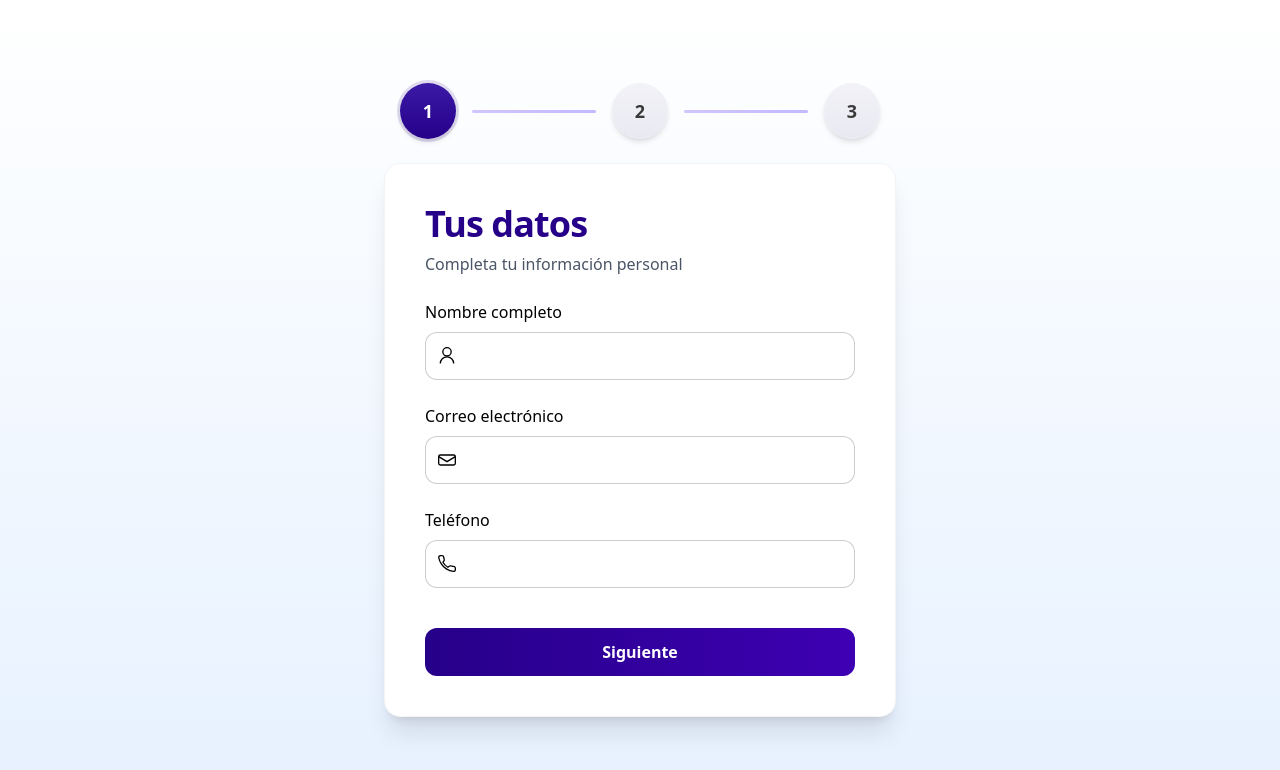
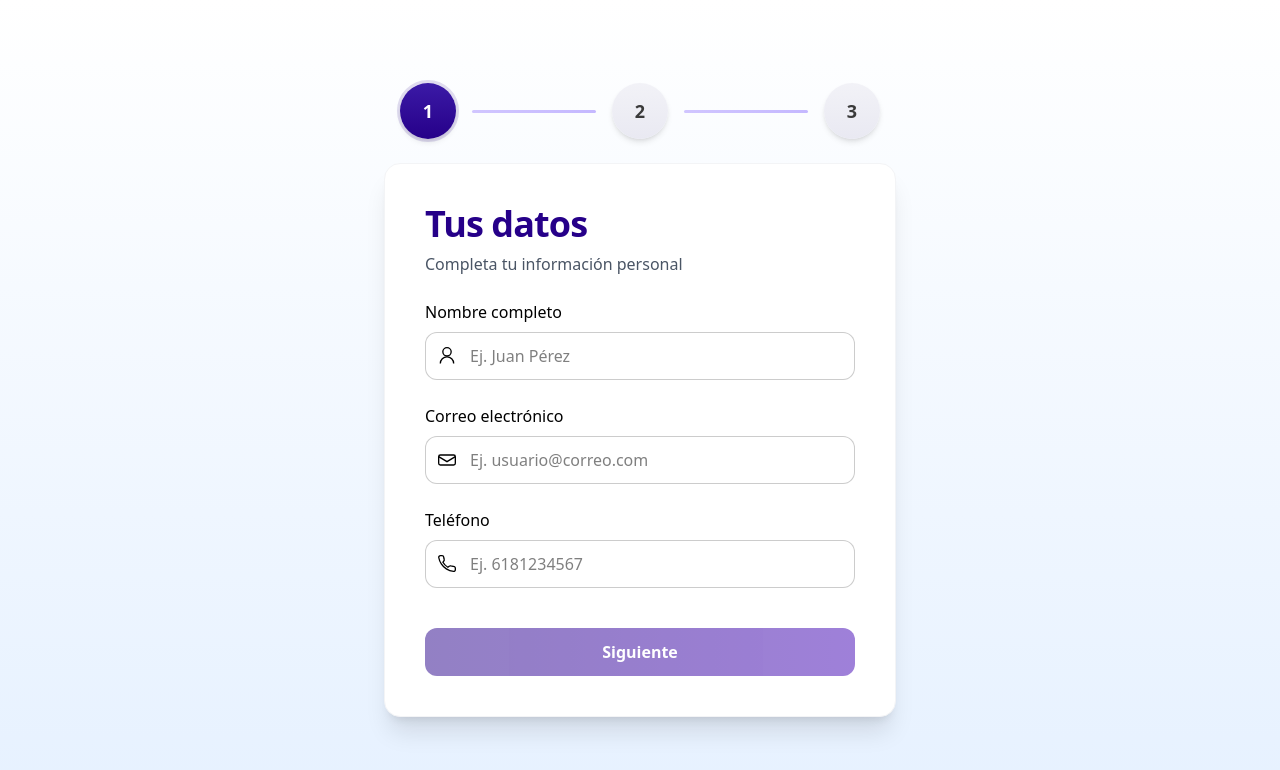
Before and after one commit to luisgarci4/FormularioCentroExp, a React (Vite) app in the folder formulario-centro-exp/: page / in a window 1280 px wide. Shown: the top 770 px of the page. Built offline with nearby package versions, Linux system fonts and the light colour scheme.

Commit message:
Finalizar diseño

```diff
--- a/formulario-centro-exp/src/components/CalificaTuExperiencia.tsx
+++ b/formulario-centro-exp/src/components/CalificaTuExperiencia.tsx
@@ -28,6 +28,9 @@ export default function SatisfaccionFormCard({ onPrev, onNext }: Props) {
   ];
   const ringColors = ["#ee9e95", "#e8b070", "#d9e29f", "#99cf98", "#94cfe9"];
 
+  // Habilita "Siguiente" solo si hay selección
+  const canContinue = selected !== null;
+
   return (
     <>
       {/* Tarjeta principal */}
@@ -43,7 +46,7 @@ export default function SatisfaccionFormCard({ onPrev, onNext }: Props) {
           </p>
         </div>
 
-        {/* Opciones de satisfaccion */}
+        {/* Opciones de satisfacción */}
         <div className="mt-6 space-y-4">
           {opciones.map((op, i) => {
             const isActive = selected === i;
@@ -112,12 +115,16 @@ export default function SatisfaccionFormCard({ onPrev, onNext }: Props) {
           <button
             type="button"
             onClick={onNext}
-            className="
-              h-12 rounded-xl text-white font-semibold
-              bg-gradient-to-r from-[#260089] via-[#3e00b3] to-[#6200ee]
-              bg-[length:200%_auto] transition-all duration-500
-              hover:bg-[position:100%_0] hover:shadow-lg active:scale-[0.98]
-            "
+            disabled={!canContinue}
+            aria-disabled={!canContinue}
+            className={[
+              "h-12 rounded-xl text-white font-semibold",
+              "bg-gradient-to-r from-[#260089] via-[#3e00b3] to-[#6200ee]",
+              "bg-[length:200%_auto] transition-all duration-500",
+              "hover:bg-[position:100%_0] hover:shadow-lg active:scale-[0.98]",
+              "disabled:opacity-50 disabled:cursor-not-allowed disabled:shadow-none",
+              "disabled:hover:bg-[position:0_0]" // evita animación de hover si está deshabilitado
+            ].join(" ")}
           >
             Siguiente
           </button>
--- a/formulario-centro-exp/src/components/ComoNosConociste.tsx
+++ b/formulario-centro-exp/src/components/ComoNosConociste.tsx
@@ -11,6 +11,9 @@ export default function ComoNosConociste({ onPrev, onNext }: Props) {
     { id: "recomendacion", label: "Recomendación", icon: "👥" },
     { id: "otros", label: "Otros", icon: "💡" },
   ];
+
+  // Habilita "Siguiente" solo si hay una opción seleccionada
+  const canContinue = Boolean(opcionSeleccionada);
 
   return (
     <div
@@ -30,7 +33,7 @@ export default function ComoNosConociste({ onPrev, onNext }: Props) {
         </p>
       </div>
 
-      {/* Opciones: 1 columna movil, 2 columnas desktop */}
+      {/* Opciones: 1 columna móvil, 2 columnas desktop */}
       <div className="mt-6 grid grid-cols-1 md:grid-cols-2 gap-3 sm:gap-4">
         {opciones.map((op) => {
           const activa = opcionSeleccionada === op.id;
@@ -39,6 +42,7 @@ export default function ComoNosConociste({ onPrev, onNext }: Props) {
               key={op.id}
               type="button"
               onClick={() => setOpcionSeleccionada(op.id)}
+              aria-pressed={activa}
               className={[
                 "rounded-2xl border bg-white transition-all duration-200",
                 "px-4 h-24 sm:h-28",
@@ -78,15 +82,19 @@ export default function ComoNosConociste({ onPrev, onNext }: Props) {
         >
           Anterior
         </button>
+
         <button
           type="button"
           onClick={onNext}
-          className="
-            h-12 rounded-xl text-white font-semibold
-            bg-gradient-to-r from-[#260089] via-[#3e00b3] to-[#6200ee]
-            bg-[length:200%_auto] transition-all duration-500
-            hover:bg-[position:100%_0] hover:shadow-lg active:scale-[0.98]
-          "
+          disabled={!canContinue}
+          aria-disabled={!canContinue}
+          className={[
+            "h-12 rounded-xl text-white font-semibold transition-all duration-500",
+            "bg-gradient-to-r from-[#260089] via-[#3e00b3] to-[#6200ee] bg-[length:200%_auto]",
+            "hover:bg-[position:100%_0] hover:shadow-lg active:scale-[0.98]",
+            "disabled:opacity-50 disabled:cursor-not-allowed disabled:shadow-none",
+            "disabled:hover:bg-[position:0_0]" // anula la animación de hover si está deshabilitado
+          ].join(" ")}
         >
           Siguiente
         </button>
--- a/formulario-centro-exp/src/components/RegistroExitoso.tsx
+++ b/formulario-centro-exp/src/components/RegistroExitoso.tsx
@@ -1,22 +1,24 @@
-type Props = { onRestart?: () => void };
+// RegistroExitoso.tsx
 
-export default function RegistroExitoso({ onRestart }: Props) {
+export default function RegistroExitoso() {
   return (
     <div
       className="
         w-full max-w-[28rem] sm:max-w-lg bg-white shadow-xl rounded-2xl
         p-8 sm:p-10 border border-gray-100
-        flex flex-col items-center min-h-[28rem]
+        flex flex-col min-h-[28rem]
       "
+      aria-label="Pantalla: Registro exitoso"
     >
-      {/* Contenido centrado */}
-      <div className="mt-2 flex flex-col items-center text-center gap-4">
-        <div>
+      {/* Contenido centrado vertical y horizontalmente dentro de la tarjeta */}
+      <div className="flex-1 grid place-items-center">
+        <div className="text-center space-y-4">
           <svg
-            className="w-20 h-20 text-green-600 mx-auto"
+            className="w-16 h-16 sm:w-20 sm:h-20 text-green-600 mx-auto"
             fill="none"
             stroke="currentColor"
             viewBox="0 0 24 24"
+            aria-hidden
           >
             <circle cx="12" cy="12" r="10" strokeWidth="2" />
             <path
@@ -26,7 +28,6 @@ export default function RegistroExitoso({ onRestart }: Props) {
               d="M9 12l2 2 4-4"
             />
           </svg>
-        </div>
 
           <h1 className="text-3xl sm:text-4xl font-extrabold tracking-tight text-[#260089]">
             ¡Gracias por tu visita!
@@ -35,20 +36,6 @@ export default function RegistroExitoso({ onRestart }: Props) {
             Te esperamos en Tlapps City
           </p>
         </div>
-
-      <div className="mt-auto w-full pt-8">
-        <button
-          type="button"
-          onClick={onRestart}
-          className="
-            w-full h-12 rounded-xl text-white font-semibold
-            bg-gradient-to-r from-[#260089] via-[#3e00b3] to-[#6200ee]
-            bg-[length:200%_auto] transition-all duration-500
-            hover:bg-[position:100%_0] hover:shadow-lg active:scale-[0.98]
-          "
-        >
-          Comenzar de nuevo
-        </button>
       </div>
     </div>
   );
--- a/formulario-centro-exp/src/components/TusDatos.tsx
+++ b/formulario-centro-exp/src/components/TusDatos.tsx
@@ -1,16 +1,48 @@
+import { useState } from "react";
+
 type Props = { onNext?: () => void };
 
 export default function TusDatosCard({ onNext }: Props) {
+  const [nombre, setNombre] = useState("");
+  const [correo, setCorreo] = useState("");
+  const [telefono, setTelefono] = useState("");
+  const [errores, setErrores] = useState<{ nombre?: string; correo?: string; telefono?: string }>({});
+
+  // Reglas (las mismas que usas en validarCampos) para el estado del botón
+  const nombreOk = /^[a-zA-ZÀ-ÿ\s]{3,40}$/.test(nombre.trim());
+  const correoOk = /^[^\s@]+@[^\s@]+\.[^\s@]+$/.test(correo.trim());
+  const telOk = /^\d{10}$/.test(telefono.trim());
+  const isValid = nombreOk && correoOk && telOk;
+
+  const validarCampos = () => {
+    const nuevosErrores: typeof errores = {};
+
+    if (!nombreOk) nuevosErrores.nombre = "El nombre solo puede contener letras y espacios (mínimo 3 caracteres).";
+    if (!correoOk) nuevosErrores.correo = "Ingresa un correo electrónico válido.";
+    if (!telOk) nuevosErrores.telefono = "El teléfono debe tener exactamente 10 dígitos numéricos.";
+
+    setErrores(nuevosErrores);
+    return Object.keys(nuevosErrores).length === 0;
+  };
+
+  const handleNext = () => {
+    if (validarCampos() && onNext) onNext();
+  };
+
   return (
-    <div className="w-full max-w-[28rem] sm:max-w-lg bg-white shadow-xl rounded-2xl p-8 sm:p-10 border border-gray-100">
-      <div className="text-center sm:text-left">
+    <form
+      className="w-full max-w-[28rem] sm:max-w-lg bg-white shadow-xl rounded-2xl p-8 sm:p-10 border border-gray-100"
+      onSubmit={(e) => e.preventDefault()}
+      aria-label="Formulario: Tus datos"
+    >
+      <header className="text-center sm:text-left">
         <h1 className="text-3xl sm:text-4xl font-extrabold tracking-tight text-[#260089]">
           Tus datos
         </h1>
         <p className="mt-2 text-sm sm:text-base text-gray-600">
           Completa tu información personal
         </p>
-      </div>
+      </header>
 
       {/* Nombre */}
       <div className="mt-6">
@@ -27,9 +59,15 @@ export default function TusDatosCard({ onNext }: Props) {
           <input
             id="nombre"
             type="text"
-            className="w-full h-12 sm:h-12 pl-11 pr-4 rounded-xl border border-black/20 focus:outline-none focus:ring-0 focus:border-black/70 bg-white"
+            value={nombre}
+            onChange={(e) => setNombre(e.target.value.replace(/[^a-zA-ZÀ-ÿ\s]/g, ""))}
+            placeholder="Ej. Juan Pérez"
+            required
+            className="w-full h-12 pl-11 pr-4 rounded-xl border border-black/20 focus:outline-none focus:border-[#260089] bg-white"
+            aria-invalid={!nombreOk}
           />
         </div>
+        {errores.nombre && <p className="text-red-500 text-sm mt-1">{errores.nombre}</p>}
       </div>
 
       {/* Correo */}
@@ -47,9 +85,15 @@ export default function TusDatosCard({ onNext }: Props) {
           <input
             id="correo"
             type="email"
-            className="w-full h-12 sm:h-12 pl-11 pr-4 rounded-xl border border-black/20 focus:outline-none focus:ring-0 focus:border-black/70 bg-white"
+            value={correo}
+            onChange={(e) => setCorreo(e.target.value)}
+            placeholder="Ej. usuario@correo.com"
+            required
+            className="w-full h-12 pl-11 pr-4 rounded-xl border border-black/20 focus:outline-none focus:border-[#260089] bg-white"
+            aria-invalid={!correoOk}
           />
         </div>
+        {errores.correo && <p className="text-red-500 text-sm mt-1">{errores.correo}</p>}
       </div>
 
       {/* Teléfono */}
@@ -60,27 +104,46 @@ export default function TusDatosCard({ onNext }: Props) {
         <div className="relative">
           <span className="absolute inset-y-0 left-0 flex items-center pl-3 pointer-events-none">
             <svg width="20" height="20" viewBox="0 0 24 24" fill="none">
-              <path d="M22 16.92v2a2 2 0 0 1-2.18 2 19.8 19.8 0 0 1-8.63-3.07 19.5 19.5 0 0 1-6-6A19.8 19.8 0 0 1 2.08 4.2 2 2 0 0 1 4.06 2h2a2 2 0 0 1 2 1.72c.12.9.31 1.78.57 2.63a2 2 0 0 1-.45 2.11L7.1 9.91a16 16 0 0 0 6 6l1.45-1.08a2 2 0 0 1 2.11-.45c.85.26 1.73.45 2.63.57A2 2 0 0 1 22 16.92Z" stroke="currentColor" strokeWidth="1.6" />
+              <path
+                d="M22 16.92v2a2 2 0 0 1-2.18 2 19.8 19.8 0 0 1-8.63-3.07 19.5 19.5 0 0 1-6-6A19.8 19.8 0 0 1 2.08 4.2 2 2 0 0 1 4.06 2h2a2 2 0 0 1 2 1.72c.12.9.31 1.78.57 2.63a2 2 0 0 1-.45 2.11L7.1 9.91a16 16 0 0 0 6 6l1.45-1.08a2 2 0 0 1 2.11-.45c.85.26 1.73.45 2.63.57A2 2 0 0 1 22 16.92Z"
+                stroke="currentColor"
+                strokeWidth="1.6"
+              />
             </svg>
           </span>
           <input
             id="telefono"
             type="tel"
-            className="w-full h-12 sm:h-12 pl-11 pr-4 rounded-xl border border-black/20 focus:outline-none focus:ring-0 focus:border-black/70 bg-white"
+            value={telefono}
+            onChange={(e) => setTelefono(e.target.value.replace(/\D/g, "").slice(0, 10))}
+            placeholder="Ej. 6181234567"
+            required
+            maxLength={10}
+            className="w-full h-12 pl-11 pr-4 rounded-xl border border-black/20 focus:outline-none focus:border-[#260089] bg-white"
+            aria-invalid={!telOk}
           />
         </div>
+        {errores.telefono && <p className="text-red-500 text-sm mt-1">{errores.telefono}</p>}
       </div>
 
       {/* Botón */}
       <div className="mt-10">
         <button
           type="button"
-          onClick={onNext}
-          className="w-full h-12 rounded-xl text-white font-bold bg-gradient-to-r from-[#260089] via-[#3e00b3] to-[#6200ee] bg-[length:200%_auto] transition-all duration-500 hover:bg-[position:100%_0] hover:shadow-lg active:scale-[0.98]"
+          onClick={handleNext}
+          disabled={!isValid}
+          aria-disabled={!isValid}
+          className={[
+            "w-full h-12 rounded-xl text-white font-bold transition-all duration-500 active:scale-[0.98]",
+            "bg-gradient-to-r from-[#260089] via-[#3e00b3] to-[#6200ee] bg-[length:200%_auto]",
+            "hover:bg-[position:100%_0] hover:shadow-lg",
+            "disabled:opacity-50 disabled:cursor-not-allowed disabled:shadow-none",
+            "disabled:hover:bg-[position:0_0]" // anula la animación de hover si está deshabilitado
+          ].join(" ")}
         >
           Siguiente
         </button>
       </div>
-    </div>
+    </form>
   );
 }
```
Lines whose indentation alone changed are shown as unchanged.
